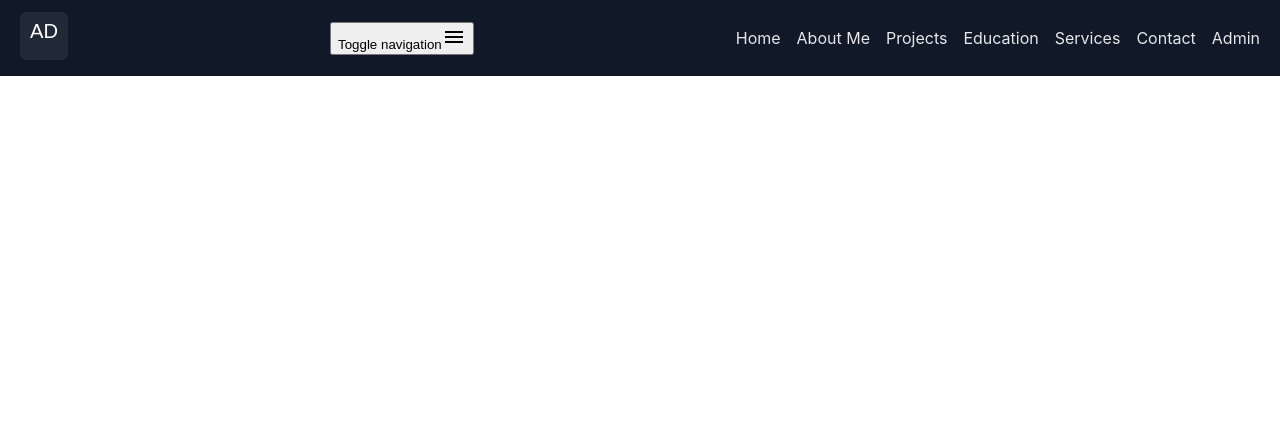
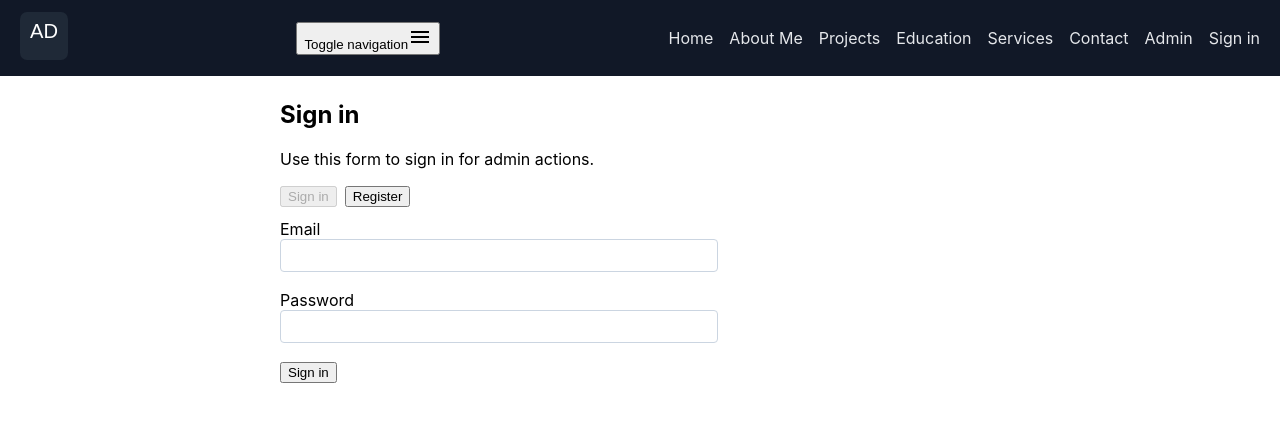
Before and after one commit to adityashoor/Assignment1, a React (Create React App) app: page /auth in a window 1280 px wide. Shown: the top 422 px of the page. Built offline with nearby package versions, Linux system fonts and the light colour scheme.

Commit message:
feat(auth-ui): add Auth page and navbar user state

```diff
--- a/src/App.js
+++ b/src/App.js
@@ -7,6 +7,7 @@ import Education from "./pages/Education";
 import Services from "./pages/Services";
 import Contact from "./pages/Contact";
 import Admin from "./pages/Admin";
+import Auth from "./pages/Auth";
 
 function App() {
   return (
@@ -19,6 +20,7 @@ function App() {
         <Route path="/education" element={<Education />} />
         <Route path="/services" element={<Services />} />
         <Route path="/contact" element={<Contact />} />
+  <Route path="/auth" element={<Auth />} />
         <Route path="/admin" element={<Admin />} />
       </Routes>
     </Router>
--- a/src/components/Navbar.js
+++ b/src/components/Navbar.js
@@ -1,4 +1,4 @@
-import { Link } from "react-router-dom";
+import { Link, useNavigate } from "react-router-dom";
 import { useState } from "react";
 import logo from "../assets/logo.svg";
 
@@ -35,6 +35,20 @@ export default function Navbar() {
           {process.env.NODE_ENV !== 'production' && (
             <li><Link to="/admin" onClick={() => setOpen(false)}>Admin</Link></li>
           )}
+          {/* User auth links */}
+          {(() => {
+            try {
+              const u = JSON.parse(localStorage.getItem('user') || 'null');
+              if (u && u.name) {
+                return (
+                  <li>
+                    <button onClick={() => { localStorage.removeItem('token'); localStorage.removeItem('user'); window.location.href = '/'; }} style={{background:'none',border:'none',cursor:'pointer'}}>Hi, {u.name} (Sign out)</button>
+                  </li>
+                );
+              }
+            } catch { /* ignore */ }
+            return <li><Link to="/auth" onClick={() => setOpen(false)}>Sign in</Link></li>;
+          })()}
         </ul>
       </nav>
     </header>
--- /dev/null
+++ b/src/pages/Auth.js
@@ -0,0 +1,70 @@
+import { useState } from 'react';
+import { useNavigate } from 'react-router-dom';
+
+export default function Auth() {
+  const [mode, setMode] = useState('login'); // 'login' or 'register'
+  const [name, setName] = useState('');
+  const [email, setEmail] = useState('');
+  const [password, setPassword] = useState('');
+  const [error, setError] = useState(null);
+  const [loading, setLoading] = useState(false);
+  const navigate = useNavigate();
+
+  const submit = async (ev) => {
+    ev.preventDefault();
+    setError(null);
+    setLoading(true);
+    try {
+      const url = mode === 'login' ? '/api/auth/login' : '/api/auth/register';
+      const body = mode === 'login' ? { email, password } : { name, email, password };
+      const res = await fetch(url, { method: 'POST', headers: { 'Content-Type': 'application/json' }, body: JSON.stringify(body) });
+      const data = await res.json();
+      if (!res.ok) throw new Error(data.message || 'Request failed');
+      // store token and user
+      localStorage.setItem('token', data.token);
+      localStorage.setItem('user', JSON.stringify(data.user));
+      // navigate to home
+      navigate('/');
+    } catch (err) {
+      setError(err.message);
+    } finally {
+      setLoading(false);
+    }
+  };
+
+  return (
+    <main style={{maxWidth:720, margin:'24px auto'}}>
+      <h2>{mode === 'login' ? 'Sign in' : 'Create account'}</h2>
+      <p style={{marginBottom:16}}>Use this form to {mode === 'login' ? 'sign in' : 'create a new account'} for admin actions.</p>
+      <div style={{marginBottom:12}}>
+        <button onClick={() => setMode('login')} disabled={mode==='login'}>Sign in</button>
+        <button onClick={() => setMode('register')} disabled={mode==='register'} style={{marginLeft:8}}>Register</button>
+      </div>
+
+      <form onSubmit={submit} style={{display:'grid', gap:8}}>
+        {mode === 'register' && (
+          <div>
+            <label>Name</label>
+            <input value={name} onChange={e => setName(e.target.value)} required />
+          </div>
+        )}
+
+        <div>
+          <label>Email</label>
+          <input type="email" value={email} onChange={e => setEmail(e.target.value)} required />
+        </div>
+
+        <div>
+          <label>Password</label>
+          <input type="password" value={password} onChange={e => setPassword(e.target.value)} required minLength={6} />
+        </div>
+
+        <div>
+          <button type="submit" disabled={loading}>{loading ? 'Please wait...' : (mode === 'login' ? 'Sign in' : 'Create account')}</button>
+        </div>
+
+        {error && <p style={{color:'red'}}>{error}</p>}
+      </form>
+    </main>
+  );
+}
```
